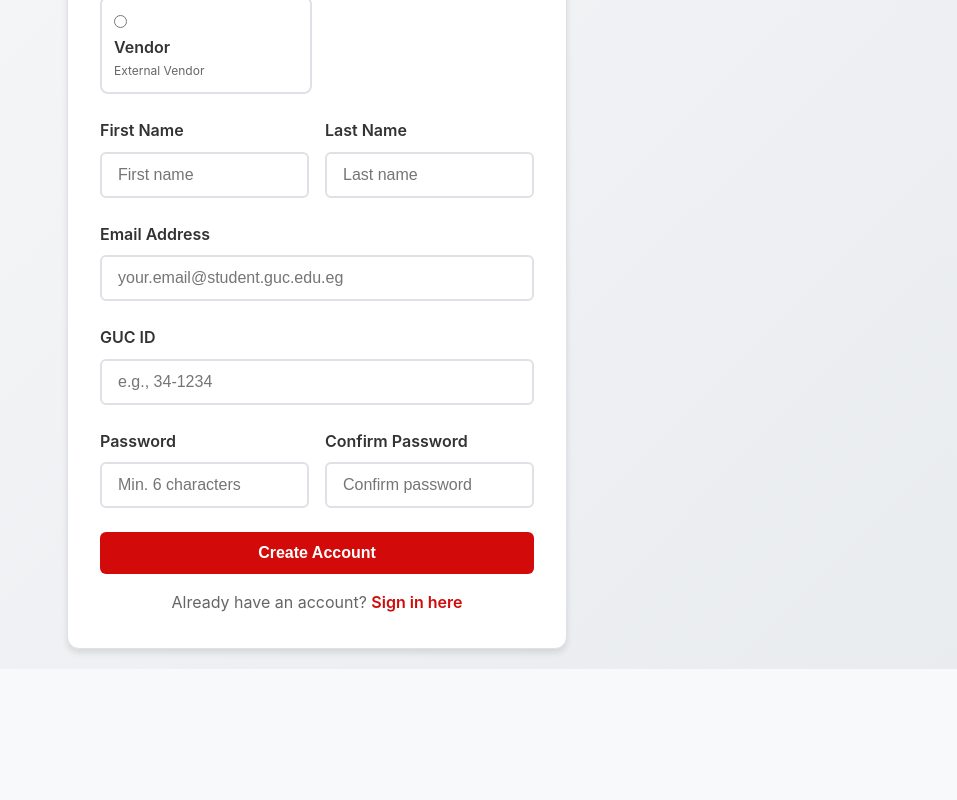
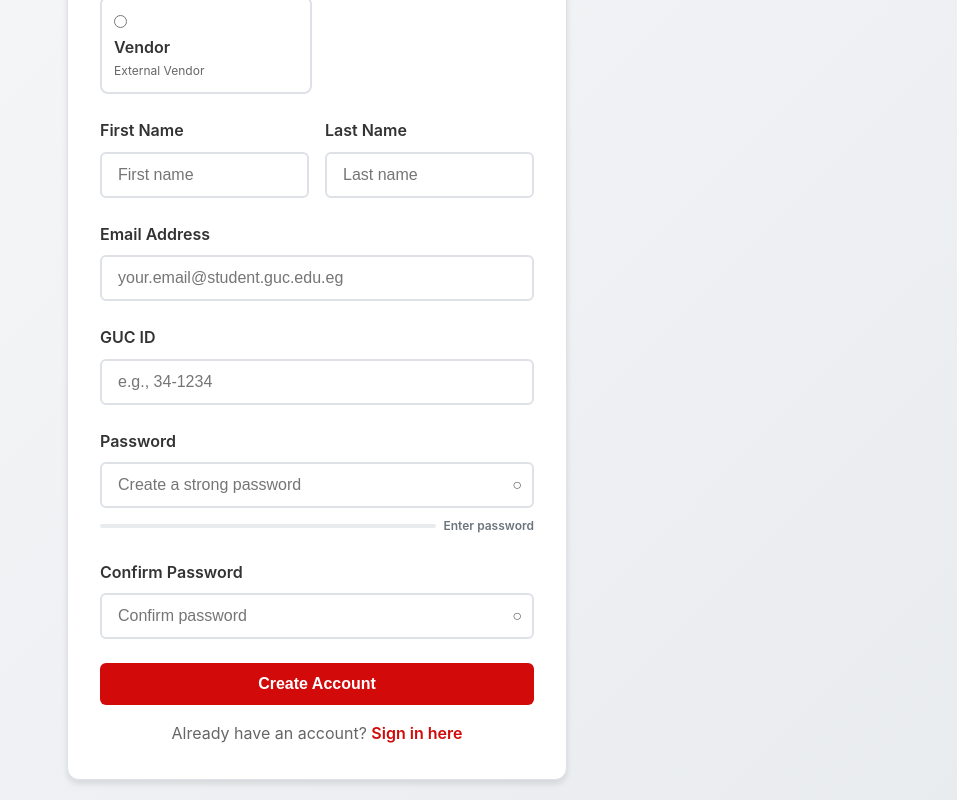
Before and after one commit to youssefelgenany/Bindly, a React (Create React App) app in the folder frontend/: page /signup in a window 1280 px wide. Shown: the part 500-1300 px from the top of the page, without its empty margins (323-1280 px from the left). Before the commit the page ends 1169 px from the top, so only its background shows below. Built offline with nearby package versions, Linux system fonts and the light colour scheme.

Commit message:
Update Signup.jsx

```diff
--- a/frontend/src/pages/Signup.jsx
+++ b/frontend/src/pages/Signup.jsx
@@ -20,9 +20,47 @@ const Signup = () => {
   const [errors, setErrors] = useState({});
   const [loading, setLoading] = useState(false);
   const [message, setMessage] = useState('');
+  const [passwordStrength, setPasswordStrength] = useState({ score: 0, label: '', color: '' });
+  const [showPassword, setShowPassword] = useState(false);
+  const [showConfirmPassword, setShowConfirmPassword] = useState(false);
 
   const { signup } = useAuth();
   const navigate = useNavigate();
+
+  // Password strength calculation
+  const calculatePasswordStrength = (password) => {
+    let score = 0;
+    const requirements = {
+      length: password.length >= 8,
+      lowercase: /[a-z]/.test(password),
+      uppercase: /[A-Z]/.test(password),
+      number: /\d/.test(password),
+      symbol: /[!@#$%^&*()_+\-=\[\]{};':"\\|,.<>\/?]/.test(password)
+    };
+
+    // Calculate score
+    Object.values(requirements).forEach(met => {
+      if (met) score++;
+    });
+
+    // Determine strength level
+    let label, color;
+    if (score <= 2) {
+      label = 'Weak';
+      color = '#dc3545'; // Red
+    } else if (score === 3) {
+      label = 'Fair';
+      color = '#fd7e14'; // Orange
+    } else if (score === 4) {
+      label = 'Good';
+      color = '#ffc107'; // Yellow
+    } else {
+      label = 'Strong';
+      color = '#28a745'; // Green
+    }
+
+    return { score, label, color, requirements };
+  };
 
   const userTypes = [
     { value: 'Student', label: 'Student', description: 'GUC Student' },
@@ -38,6 +76,13 @@ const Signup = () => {
       ...prev,
       [name]: value
     }));
+
+    // Calculate password strength when password changes
+    if (name === 'password') {
+      const strength = calculatePasswordStrength(value);
+      setPasswordStrength(strength);
+    }
+
     // Clear error when user starts typing
     if (errors[name]) {
       setErrors(prev => ({
@@ -74,8 +119,18 @@ const Signup = () => {
 
     if (!formData.password) {
       newErrors.password = 'Password is required';
-    } else if (formData.password.length < 6) {
-      newErrors.password = 'Password must be at least 6 characters';
+    } else {
+      const strength = calculatePasswordStrength(formData.password);
+      if (strength.score < 3) {
+        const missingRequirements = [];
+        if (!strength.requirements.length) missingRequirements.push('at least 8 characters');
+        if (!strength.requirements.lowercase) missingRequirements.push('lowercase letter');
+        if (!strength.requirements.uppercase) missingRequirements.push('uppercase letter');
+        if (!strength.requirements.number) missingRequirements.push('number');
+        if (!strength.requirements.symbol) missingRequirements.push('special character');
+
+        newErrors.password = `Password must include: ${missingRequirements.join(', ')}`;
+      }
     }
 
     if (!formData.confirmPassword) {
@@ -331,27 +386,86 @@ const Signup = () => {
             </div>
           )}
 
-          {/* Password Fields */}
-          <div style={{ display: 'grid', gridTemplateColumns: '1fr 1fr', gap: '1rem' }}>
-            <div className="form-group">
-              <label htmlFor="password" className="form-label">Password</label>
+          {/* Password Field */}
+          <div className="form-group">
+            <label htmlFor="password" className="form-label">Password</label>
+            <div style={{ position: 'relative' }}>
               <input
-                type="password"
+                type={showPassword ? "text" : "password"}
                 id="password"
                 name="password"
                 value={formData.password}
                 onChange={handleChange}
                 className={`form-input ${errors.password ? 'error' : ''}`}
-                placeholder="Min. 6 characters"
+                placeholder="Create a strong password"
                 disabled={loading}
+                style={{ paddingRight: '40px' }}
               />
-              {errors.password && <div className="form-error">{errors.password}</div>}
+              <button
+                type="button"
+                onClick={() => setShowPassword(!showPassword)}
+                style={{
+                  position: 'absolute',
+                  right: '12px',
+                  top: '50%',
+                  transform: 'translateY(-50%)',
+                  background: 'none',
+                  border: 'none',
+                  cursor: 'pointer',
+                  color: 'var(--text-light)',
+                  fontSize: '16px',
+                  padding: '0',
+                  display: 'flex',
+                  alignItems: 'center',
+                  justifyContent: 'center'
+                }}
+                disabled={loading}
+              >
+                {showPassword ? '⊘' : '○'}
+              </button>
             </div>
+            {errors.password && <div className="form-error">{errors.password}</div>}
 
-            <div className="form-group">
-              <label htmlFor="confirmPassword" className="form-label">Confirm Password</label>
+            {/* Password Strength Scale - Always Visible */}
+            <div style={{ marginTop: '8px' }}>
+              <div style={{
+                display: 'flex',
+                alignItems: 'center',
+                gap: '8px',
+                marginBottom: '4px'
+              }}>
+                <div style={{
+                  flex: 1,
+                  height: '4px',
+                  backgroundColor: '#e9ecef',
+                  borderRadius: '2px',
+                  overflow: 'hidden'
+                }}>
+                  <div style={{
+                    height: '100%',
+                    width: `${(passwordStrength.score / 5) * 100}%`,
+                    backgroundColor: passwordStrength.color || '#e9ecef',
+                    transition: 'all 0.3s ease'
+                  }}></div>
+                </div>
+                <span style={{
+                  fontSize: '12px',
+                  fontWeight: '600',
+                  color: passwordStrength.color || '#6c757d',
+                  minWidth: '50px'
+                }}>
+                  {passwordStrength.label || 'Enter password'}
+                </span>
+              </div>
+            </div>
+          </div>
+
+          {/* Confirm Password Field */}
+          <div className="form-group">
+            <label htmlFor="confirmPassword" className="form-label">Confirm Password</label>
+            <div style={{ position: 'relative' }}>
               <input
-                type="password"
+                type={showConfirmPassword ? "text" : "password"}
                 id="confirmPassword"
                 name="confirmPassword"
                 value={formData.confirmPassword}
@@ -359,9 +473,32 @@ const Signup = () => {
                 className={`form-input ${errors.confirmPassword ? 'error' : ''}`}
                 placeholder="Confirm password"
                 disabled={loading}
+                style={{ paddingRight: '40px' }}
               />
-              {errors.confirmPassword && <div className="form-error">{errors.confirmPassword}</div>}
+              <button
+                type="button"
+                onClick={() => setShowConfirmPassword(!showConfirmPassword)}
+                style={{
+                  position: 'absolute',
+                  right: '12px',
+                  top: '50%',
+                  transform: 'translateY(-50%)',
+                  background: 'none',
+                  border: 'none',
+                  cursor: 'pointer',
+                  color: 'var(--text-light)',
+                  fontSize: '16px',
+                  padding: '0',
+                  display: 'flex',
+                  alignItems: 'center',
+                  justifyContent: 'center'
+                }}
+                disabled={loading}
+              >
+                {showConfirmPassword ? '⊘' : '○'}
+              </button>
             </div>
+            {errors.confirmPassword && <div className="form-error">{errors.confirmPassword}</div>}
           </div>
 
           {/* File Uploads for Vendors */}
```
